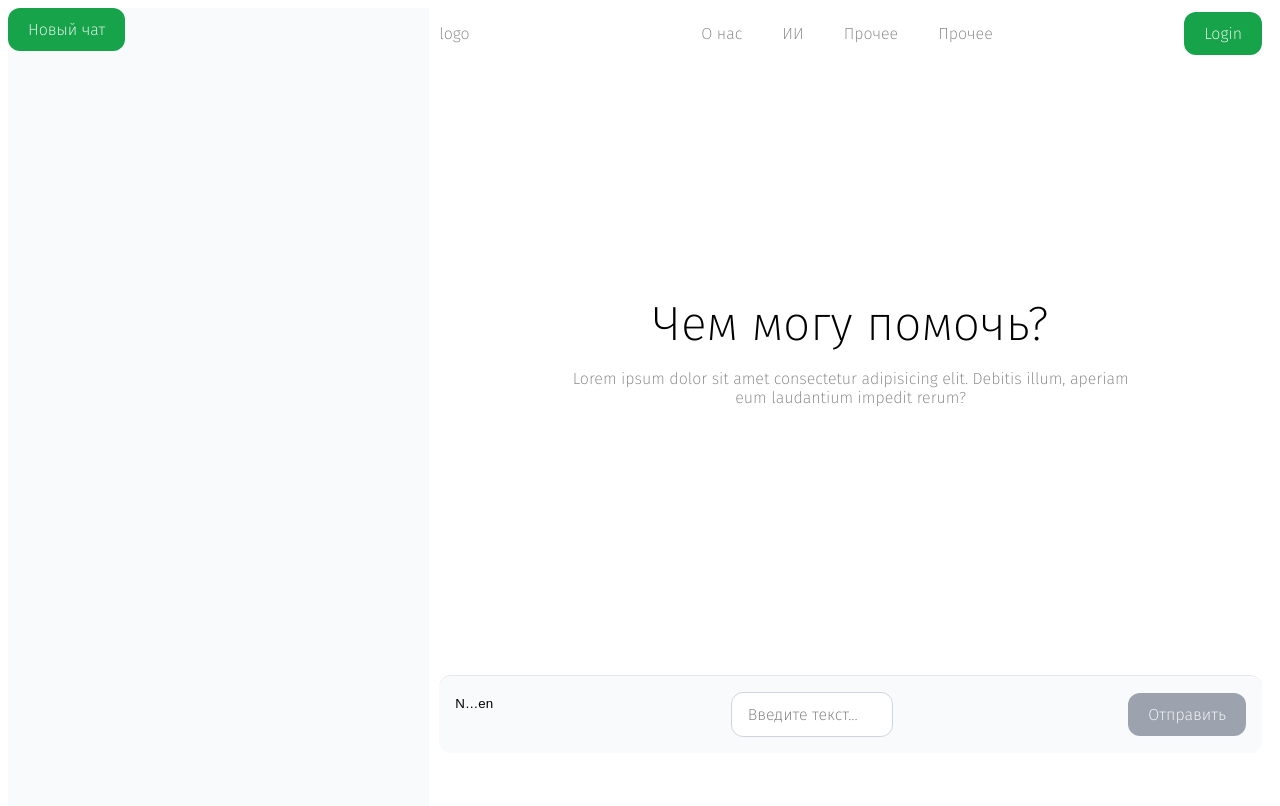
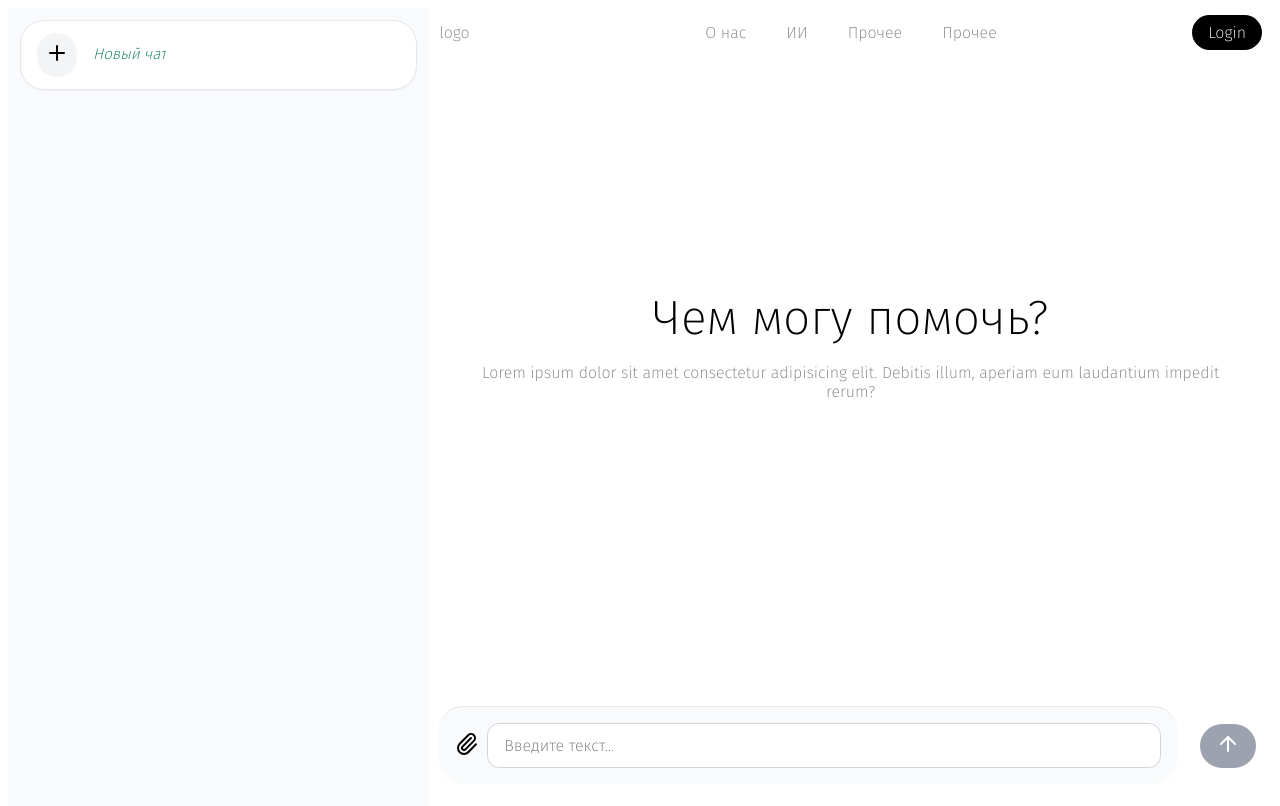
Before and after one commit to ualumi/tech-doc-simplifier, a React (Vite) app in the folder frontend/frontend/: page / in a window 1280 px wide. Shown: the top 806 px of the page. Built offline with nearby package versions, Linux system fonts and the light colour scheme.

Commit message:
icons added

```diff
--- a/frontend/frontend/package.json
+++ b/frontend/frontend/package.json
@@ -11,6 +11,7 @@
   },
   "dependencies": {
     "axios": "^1.9.0",
+    "lucide-react": "^0.510.0",
     "mammoth": "^1.9.0",
     "pdfjs-dist": "^5.2.133",
     "react": "^19.1.0",
--- a/frontend/frontend/src/components/ChatDetail.css
+++ b/frontend/frontend/src/components/ChatDetail.css
@@ -19,7 +19,7 @@
 
 .p-4 {
   padding: 1rem;
-  height: 75vh;
+  height: 70vh;
   overflow-y: scroll;
 }
 
@@ -44,7 +44,7 @@
   max-width: 80%;
   margin-bottom: 1rem;
   padding: 0.75rem 1rem;
-  border-radius: 0.75rem;
+  border-radius: 1.5rem;
   line-height: 1.6;
   font-size: 1rem;
 }
--- a/frontend/frontend/src/components/HistoryItem.css
+++ b/frontend/frontend/src/components/HistoryItem.css
@@ -8,11 +8,22 @@
 .field {
   padding: 0.75rem 1rem;
   background-color: #ffffff;
-  border-radius: 0.75rem;
+  border-radius: 1.5rem;
   border: 1px solid #e5e7eb;
   box-shadow: 0 1px 2px rgba(0, 0, 0, 0.04);
   margin-bottom: 0.5rem;
   transition: background-color 0.2s ease, box-shadow 0.2s ease;
+  display: flex;
+  flex-direction: row;
+  align-items: center;
+  overflow: hidden;
+}
+
+.ArrowUpRight{
+  border-radius: 1.5rem;
+  background-color: #f3f4f6;
+  padding: 0.5rem;
+  margin-right: 1rem;
 }
 
 .field:hover {
--- a/frontend/frontend/src/components/HistoryItem.jsx
+++ b/frontend/frontend/src/components/HistoryItem.jsx
@@ -1,5 +1,6 @@
 import React from 'react';
 import './HistoryItem.css';
+import { ArrowUpRight} from 'lucide-react';
 
 const truncateText = (text, wordLimit = 3) => {
   if (!text) return '';
@@ -12,8 +13,13 @@ const truncateText = (text, wordLimit = 3) => {
 const HistoryItem = ({ original, simplified, createdAt, onClick }) => {
   return (
     <div className="field cursor-pointer" onClick={onClick}>
-      <p className="mb-2 text-gray-900">{truncateText(original)}</p>
-      <p className="mb-2 text-green-800">{truncateText(simplified)}</p>
+      <div className='ArrowUpRight'>
+        <ArrowUpRight size={24}/>
+      </div>
+      <div>
+        <p className="mb-2 text-gray-900">{truncateText(original)}</p>
+        <p className="mb-2 text-green-800">{truncateText(simplified)}</p>
+      </div>
     </div>
   );
 };
--- a/frontend/frontend/src/components/HistoryList.jsx
+++ b/frontend/frontend/src/components/HistoryList.jsx
@@ -183,7 +183,7 @@ const HistoryList = ({ token, onSelect, refreshTrigger }) => {
 
   return (
     <div className="historycontent">
-      <h2 className="text-xl font-bold mb-4">История упрощений</h2>
+      {/*<h2 className="text-xl font-bold mb-4">История упрощений</h2>*/}
 
       {error ? (
         <p className="text-red-500">{error}</p>
--- a/frontend/frontend/src/components/NavBar.css
+++ b/frontend/frontend/src/components/NavBar.css
@@ -31,6 +31,7 @@
   .dropdown-username {
     margin: 0 0 10px;
     font-weight: bold;
+    font-size: 1.125rem;
   }
 
   .dropdown-logout {
--- /dev/null
+++ b/frontend/frontend/src/components/NewChatButton.css
@@ -0,0 +1,40 @@
+/*.field1 {
+  padding: 0.75rem 1rem;
+  background-color: #ffffff;
+  border-radius: 0.75rem;
+  border: 1px solid #e5e7eb;
+  box-shadow: 0 1px 2px rgba(0, 0, 0, 0.04);
+  margin-bottom: 0.5rem;
+  transition: background-color 0.2s ease, box-shadow 0.2s ease;
+  display: flex;
+  flex-direction: row;
+  align-items: center;
+}
+
+.field1:hover {
+  background-color: #f3f4f6;
+  box-shadow: 0 2px 4px rgba(0, 0, 0, 0.08);
+}
+
+.cursor-pointer {
+  cursor: pointer;
+}
+
+.field1 p {
+  margin: 0;
+  font-size: 0.95rem;
+  line-height: 1.4;
+  white-space: nowrap;
+  overflow: hidden;
+
+}
+
+.field1 p:first-child {
+  font-weight: 500;
+  color: #1f2937;
+}
+*/
+
+.NewChatButton{
+    margin: 0.75rem;
+}
--- a/frontend/frontend/src/components/NewChatButton.jsx
+++ b/frontend/frontend/src/components/NewChatButton.jsx
@@ -1,13 +1,20 @@
 import React from 'react';
-
+import { Plus } from 'lucide-react';
+import './NewChatButton.css';
 const NewChatButton = ({ onNewChat }) => {
   return (
-    <button
-      className="bg-blue-600 text-white px-4 py-2 rounded hover:bg-blue-700 transition"
-      onClick={onNewChat}
-    >
-      Новый чат
-    </button>
+    <div className='NewChatButton'>
+      <div className="field cursor-pointer" onClick={onNewChat}>
+        <div className='ArrowUpRight'>
+          <Plus size={24}/>
+        </div>
+        <div>
+          <p className="mb-2 text-gray-900">Новый чат</p>
+        </div>
+      </div>
+    </div>
+
+
   );
 };
 
--- a/frontend/frontend/src/components/TextInputSender.css
+++ b/frontend/frontend/src/components/TextInputSender.css
@@ -29,8 +29,8 @@
   background-color: #f9fafb;
   border-top: 1px solid #e5e7eb;
   flex: 1;
-  justify-content: space-between;
-  border-radius: 0.75rem;
+  justify-content: left;
+  border-radius: 1.5rem;
 }
 
 /*.InputTextTypeText{
@@ -38,7 +38,7 @@
 }*/
 
 .file-input {
-  display: inline-block;
+  display: none;
   width: 2.5rem;
   height: 2.5rem;
   padding: 0;
@@ -55,7 +55,7 @@
 }
 
 .InputText {
-    font-family: loos;
+  font-family: loos;
   flex: 1;
   padding: 0.75rem 1rem;
   border-radius: 0.75rem;
@@ -64,7 +64,8 @@
   background-color: #ffffff;
   outline: none;
   transition: border-color 0.2s ease-in-out, box-shadow 0.2s ease-in-out;
-  width: 10vw;
+  width: 50vw;
+  align-items: center;
 }
 
 .InputText:focus {
@@ -74,10 +75,10 @@
 
 button {
     font-family: loos;
-  padding: 0.75rem 1.25rem;
+  padding: 0.5rem 1rem;
   font-size: 1rem;
-  border-radius: 0.75rem;
-  background-color: #16a34a;
+  border-radius: 1.5rem;
+  background-color:black;
   color: #ffffff;
   border: none;
   cursor: pointer;
@@ -85,10 +86,19 @@ button {
 }
 
 button:hover:not(:disabled) {
-  background-color: #15803d;
+  background-color: #9ca3af;
 }
 
 button:disabled {
   background-color: #9ca3af;
   cursor: not-allowed;
 }
+
+.hidden{
+  display: none;
+}
+
+.buttoning{
+  position: fixed;
+  right: 1.5rem;
+}
--- a/frontend/frontend/src/components/TextInputSender.jsx
+++ b/frontend/frontend/src/components/TextInputSender.jsx
@@ -159,6 +159,10 @@ const TextInputSender = ({ token, onTriggerLogin, onResponse, onMessageAdd }) =>
 export default TextInputSender;*/}
 
 
+
+
+
+
 import React, { useState } from 'react';
 import axios from 'axios';
 import { parseModelResponse } from './helpers/parseModelResponse.js';
@@ -166,6 +170,7 @@ import mammoth from 'mammoth';
 import * as pdfjsLib from 'pdfjs-dist/legacy/build/pdf';
 import pdfWorker from 'pdfjs-dist/build/pdf.worker?url';
 import './TextInputSender.css';
+import { Paperclip, ArrowUp, Square} from 'lucide-react';
 
 pdfjsLib.GlobalWorkerOptions.workerSrc = pdfWorker;
 
@@ -297,14 +302,16 @@ const TextInputSender = ({ token, onTriggerLogin, onResponse, onMessageAdd }) =>
 
   return (
     <div className="mt">
-      <div>
+      <label>
+        <Paperclip size={24} />
         <input
+
           type="file"
           accept=".txt, .pdf, .docx, application/msword, application/vnd.openxmlformats-officedocument.wordprocessingml.document, application/pdf"
           onChange={handleFileUpload}
           className="file-input"
         />
-      </div>
+      </label>
 
       <div className='InputTextTypeText'>
         <input
@@ -318,13 +325,13 @@ const TextInputSender = ({ token, onTriggerLogin, onResponse, onMessageAdd }) =>
         />
       </div>
 
-      <div>
+      <div className='buttoning'>
         <button
           onClick={handleSend}
           disabled={!token || loading}
           className="bg-green-600 text-white px-4 py-2 rounded hover:bg-green-700 disabled:opacity-50"
         >
-          {loading ? 'Отправка...' : 'Отправить'}
+          {loading ? <Square size={24}/> : <ArrowUp size={24} />}
         </button>
       </div>
 
--- a/frontend/frontend/src/index.css
+++ b/frontend/frontend/src/index.css
@@ -99,8 +99,9 @@ button:focus-visible {
 }
 
 .text-field{
-  width: 70vh;
-  height: 75vh;
+  padding: 1rem;
+
+  height: 70vh;
   display: flex;
   align-items: center;
   flex-direction: column;
@@ -152,7 +153,7 @@ body{
 
 .chat{
   height: 100vh;
-  overflow-x: hidden;
+  overflow: hidden;
   margin-left: 10px;
   margin-right: 10px;
 }
@@ -192,6 +193,7 @@ body{
   align-items: center;
   justify-content: space-between;
   color: black;
+  font-size: 0.95rem;
 }
 
 .nav-links{
@@ -233,5 +235,7 @@ ul {
 .response-text{
   display: flex;
   flex-direction: column-reverse;
-  gap: 1rem;
+  position: fixed;
+  bottom: 1rem;
+  /*gap: 1rem;*/
 }
```
Also changed, not shown: 1 other file (tests, documents, lock files or other folders).
